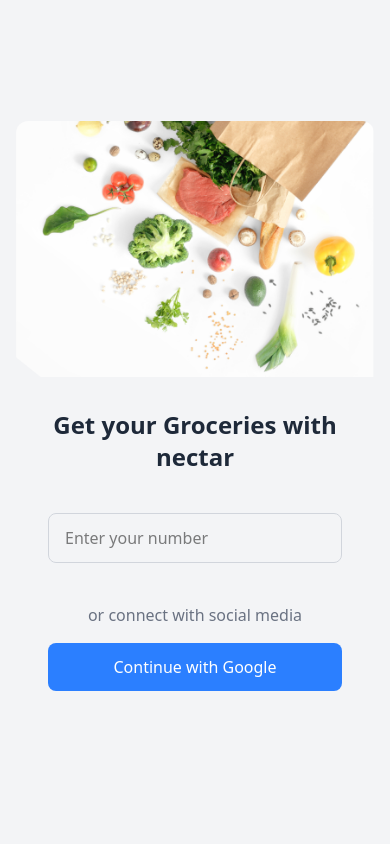
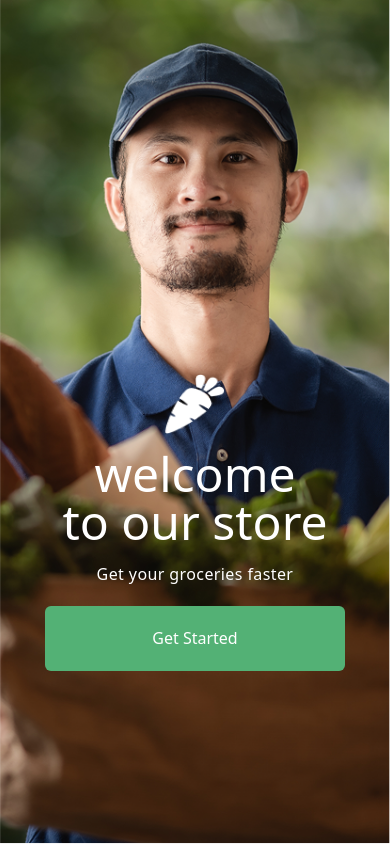
Before and after one commit to SaiRama-Doddi/Nectar, a React (Vite) app: page /home in a window 390 px wide. Built offline with nearby package versions, Linux system fonts and the light colour scheme.

Commit message:
designed mobile no page

```diff
--- a/package.json
+++ b/package.json
@@ -13,6 +13,7 @@
     "@tailwindcss/vite": "^4.1.5",
     "react": "^19.0.0",
     "react-dom": "^19.0.0",
+    "react-router-dom": "^7.5.3",
     "tailwindcss": "^4.1.5"
   },
   "devDependencies": {
--- a/src/App.jsx
+++ b/src/App.jsx
@@ -1,27 +1,35 @@
-import { useState,useEffect} from 'react'
-import './index.css'
-import './App.css'
-import SplashScreen from './Component/SplashScreen'
-import HomePage from './Component/HomePage'
-import NumberPage from './Component/NumberPage'
+import { useState, useEffect } from 'react';
+import { BrowserRouter as Router, Routes, Route, useNavigate } from 'react-router-dom';
+import './index.css';
+import './App.css';
+import SplashScreen from './Component/SplashScreen';
+import HomePage from './Component/HomePage';
+import NumberPage from './Component/NumberPage';
+
+function SplashWrapper() {
+  const navigate = useNavigate();
+
+  useEffect(() => {
+    const timer = setTimeout(() => {
+      navigate('/home');
+    }, 3000);
+
+    return () => clearTimeout(timer);
+  }, [navigate]);
+
+  return <SplashScreen />;
+}
 
 function App() {
-  const [splash,setSplash]=useState(true);
-
-
-  useEffect(()=>{
-    const timer=setTimeout(()=>setSplash(false),3000);
-    return ()=>clearTimeout(timer);
-  },[])
-
   return (
-    <>
-      <div>
-     {/*   {splash?<SplashScreen/>:<HomePage/>} */}
-       <NumberPage/>
-      </div>
-    </>
-  )
+    <Router>
+      <Routes>
+        <Route path="/" element={<SplashWrapper />} />
+        <Route path="/home" element={<HomePage />} />
+        <Route path="/number" element={<NumberPage />} />
+      </Routes>
+    </Router>
+  );
 }
 
-export default App
+export default App;
--- a/src/Component/HomePage.jsx
+++ b/src/Component/HomePage.jsx
@@ -1,25 +1,35 @@
-import React from 'react'
-import image from '../assets/8140 1.png'
-import logo from '../assets/Group.png'
+import React from 'react';
+import { useNavigate } from 'react-router-dom';
+import image from '../assets/8140 1.png';
+import logo from '../assets/Group.png';
 
 const HomePage = () => {
+  const navigate = useNavigate();
+
+  const handleStart = () => {
+    navigate('/number');
+  };
+
   return (
     <div
       className="h-screen w-screen bg-cover bg-center flex flex-col items-center justify-center px-4 text-center overflow-hidden"
       style={{ backgroundImage: `url(${image})` }}
     >
-        <div className='mt-50'></div>
+      <div className='mt-50'></div>
       <img src={logo} alt="logo" className="h-[60px] w-[60px] mb-4" />
       <p className="text-5xl font-medium text-white">welcome</p>
       <p className="text-5xl font-medium text-white">to our store</p>
       <p className="text-md font-light tracking-wide text-white mt-4">
         Get your groceries faster
       </p>
-      <button className="bg-[#53B175] text-white text-md font-medium rounded-md w-[300px] h-[65px] mt-5">
+      <button
+        onClick={handleStart}
+        className="bg-[#53B175] text-white text-md font-medium rounded-md w-[300px] h-[65px] mt-5 cursor-pointer"
+      >
         Get Started
       </button>
     </div>
-  )
-}
+  );
+};
 
-export default HomePage
+export default HomePage;
--- a/src/Component/SplashScreen.jsx
+++ b/src/Component/SplashScreen.jsx
@@ -4,13 +4,13 @@
 const SplashScreen = () => {
   const [imgStyle, setImgStyle] = useState({
     opacity: 0,
-    transform: 'translateX(50px) scale(0.8)', // from right
+    transform: 'translateX(-50px) scale(0.8)',
     transition: 'opacity 1.5s ease-out, transform 1.5s ease-out',
   });
 
   const [textStyle, setTextStyle] = useState({
     opacity: 0,
-    transform: 'translateX(-50px) scale(0.8)', // from left
+    transform: 'translateX(50px) scale(0.8)',
     transition: 'opacity 1.5s ease-out, transform 1.5s ease-out',
   });
 
@@ -26,7 +26,7 @@
         transform: 'translateX(0) scale(1)',
         transition: 'opacity 1.5s ease-out, transform 1.5s ease-out',
       });
-    }, 100);
+    }, 100); // short delay to trigger animation
 
     return () => clearTimeout(timeout);
   }, []);
```
Also changed, not shown: 1 other file (tests, documents, lock files or other folders).
